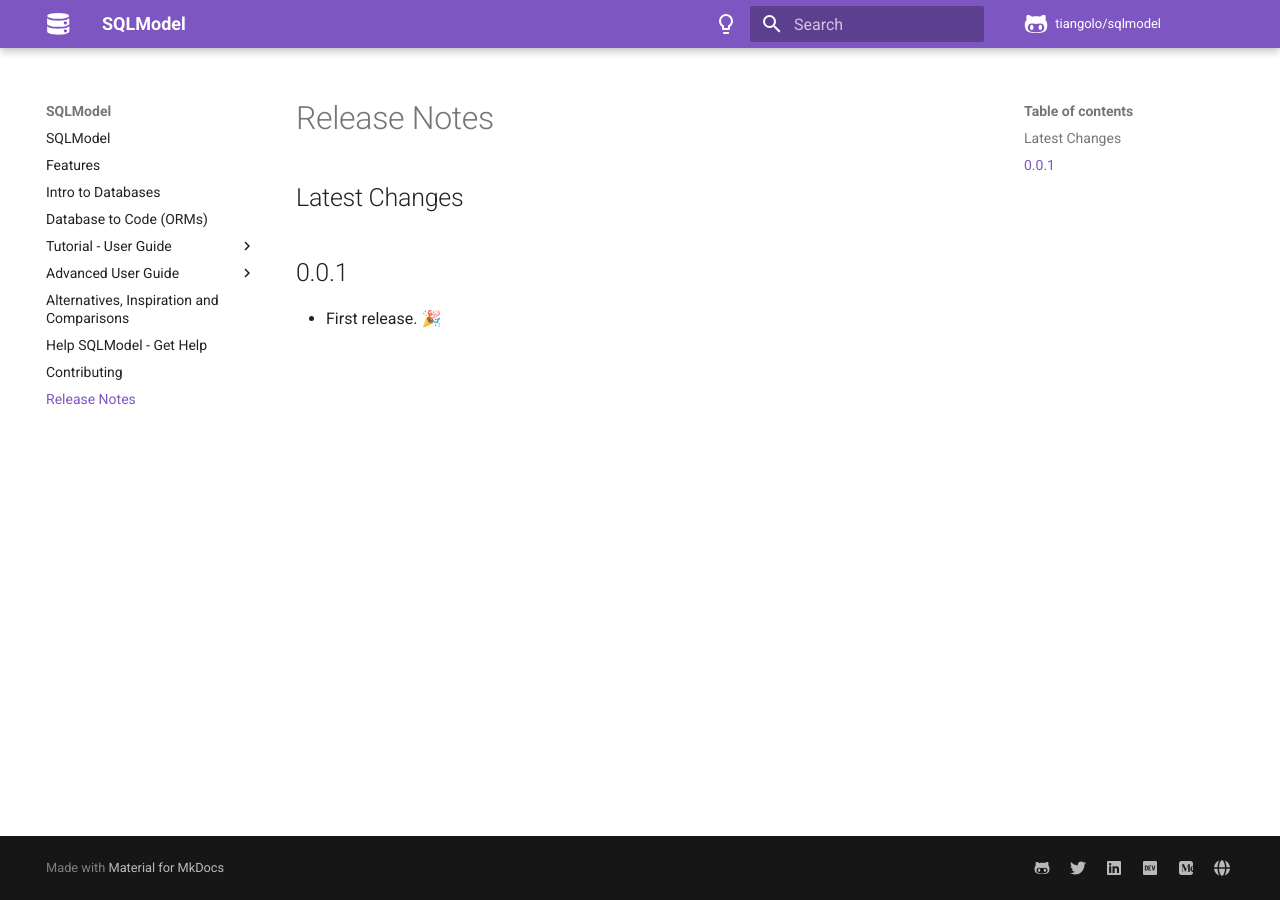
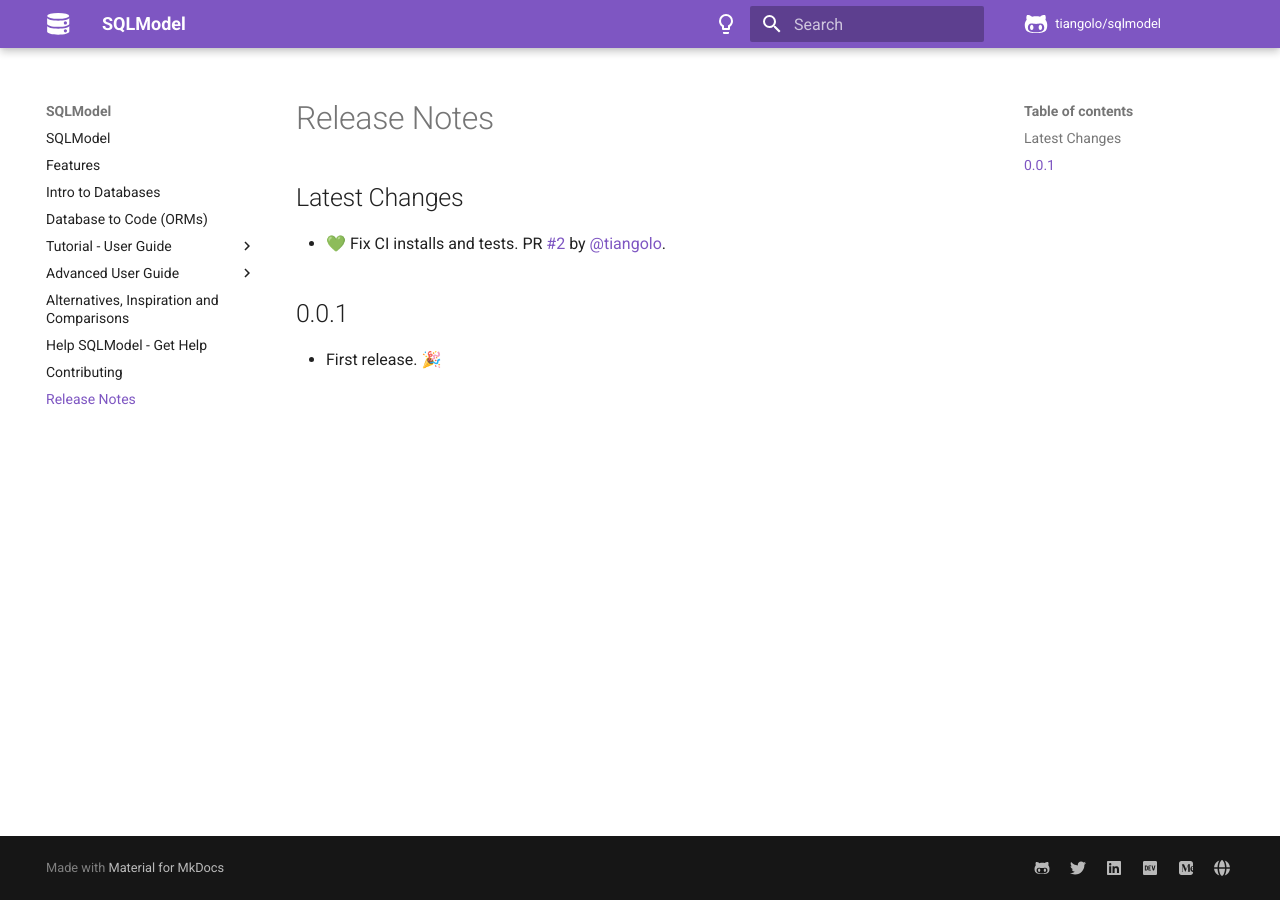
Before and after one commit to upmorpheus/Laravel-perfect, an MkDocs documentation site: the page built from docs/release-notes.md, in a window 1280 px wide. Built offline with MkDocs 1.6.1 and Material for MkDocs 9.7.7, drawn with Linux system fonts in a browser that asks for light colours; comment, search, counter and statistics services are not loaded.

Commit message:
📝 Update release notes

```diff
--- a/docs/release-notes.md
+++ b/docs/release-notes.md
@@ -2,6 +2,7 @@
 
 ## Latest Changes
 
+* 💚 Fix CI installs and tests. PR [#2](https://github.com/tiangolo/sqlmodel/pull/2) by [@tiangolo](https://github.com/tiangolo).
 
 ## 0.0.1
 
```
